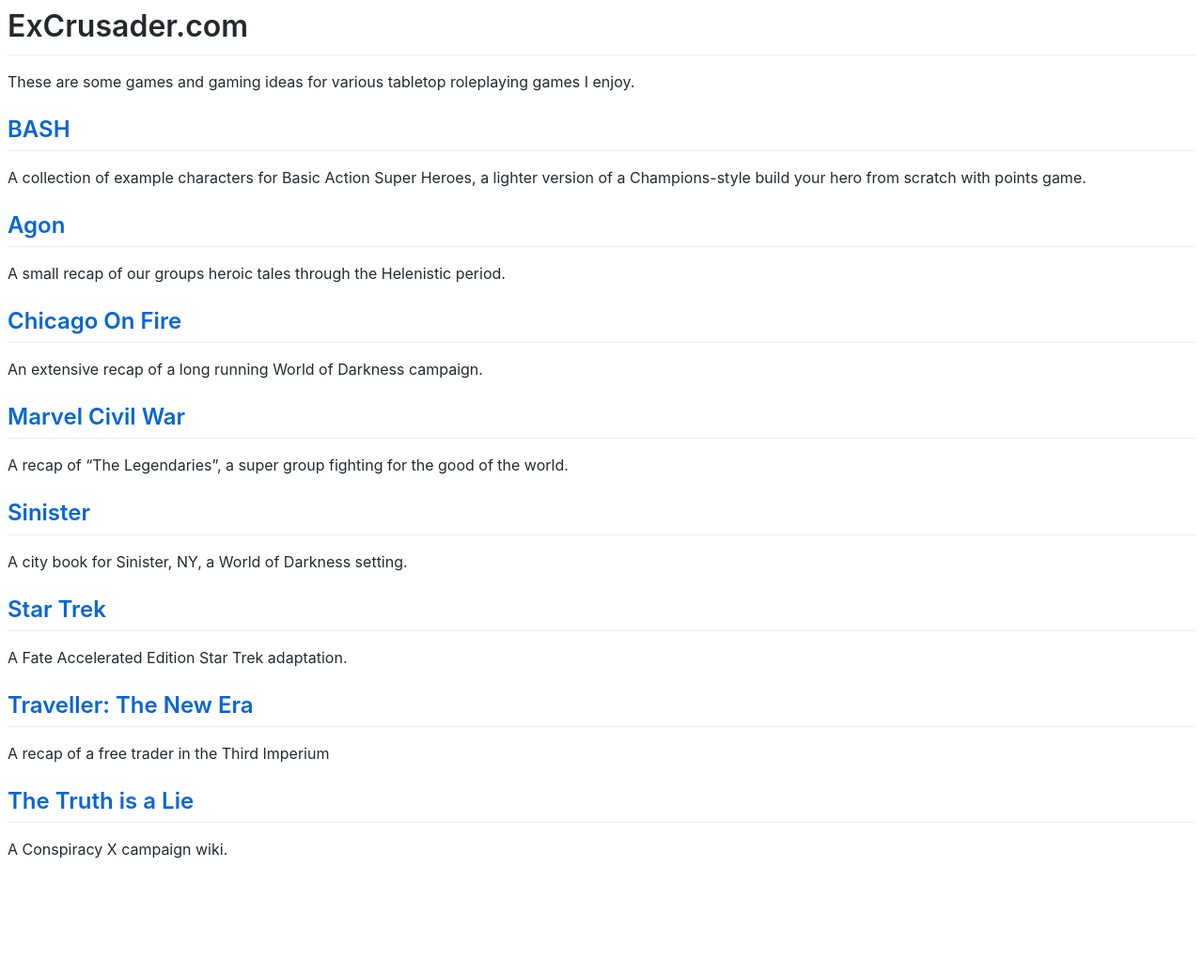
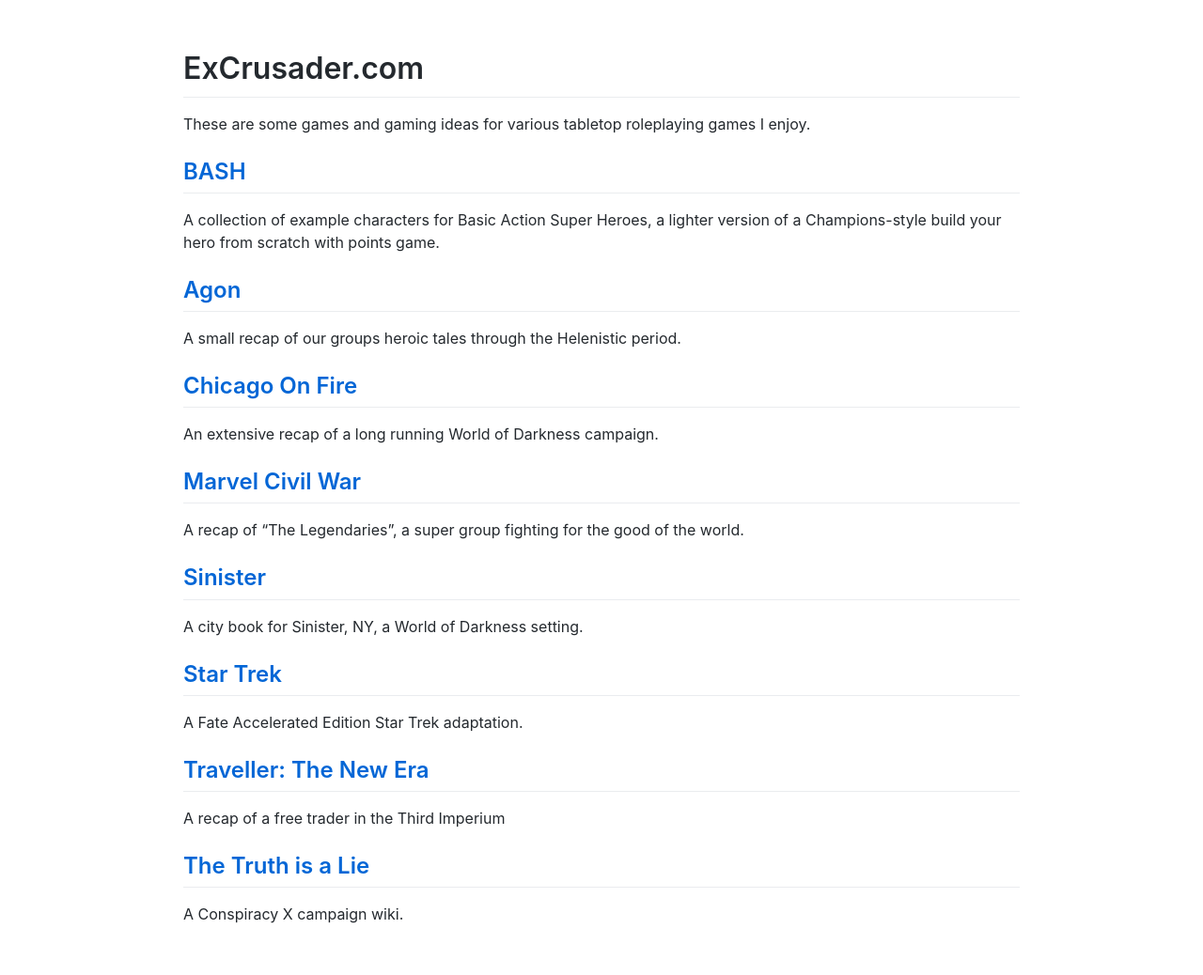
Before and after one commit to ExCrusader/excrusader, a Jekyll site: the page built from index.md, in a window 1280 px wide. Shown: the whole page at 94% size. Built offline with Jekyll 4.4.1, drawn with Linux system fonts in a browser that asks for light colours; our own code applies the rules of GitHub Pages for plain Markdown files; before the commit the page ends 924 px from its top, so only the background shows below that.

Commit message:
Update default.html

```diff
--- a/_layouts/default.html
+++ b/_layouts/default.html
@@ -4,6 +4,20 @@
     <meta charset="utf-8">
     <meta name="viewport" content="width=device-width, initial-scale=1">
     <link rel="stylesheet" href="github-markdown.css">
+    <style>
+	    .markdown-body {
+		    box-sizing: border-box;
+		    min-width: 200px;
+		    max-width: 980px;
+		    margin: 0 auto;
+		    padding: 45px;
+	  }
+    @media (max-width: 767px) {
+		  .markdown-body {
+			  padding: 15px;
+		  }
+	  }
+</style>
     <title>{{ page.title }}</title>
   </head>
   <body>
```
